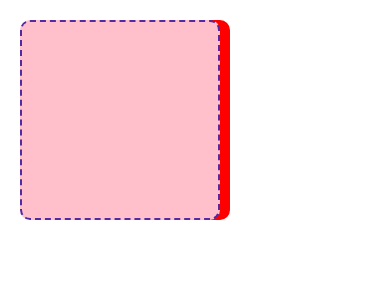
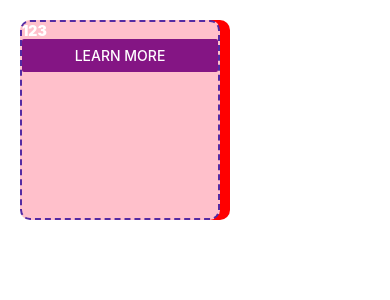
Before and after one commit to Dragonet-D/React-Native-Study, a React Native app: screen / in a window 390 px wide. Shown: the top 300 px of the page. Built offline with nearby package versions, Linux system fonts and the light colour scheme.

Commit message:
learn react native component

```diff
--- a/App.js
+++ b/App.js
@@ -7,7 +7,13 @@
  */
 
 import React, {Component} from 'react';
-import {Platform, StyleSheet, Text, View} from 'react-native';
+import {
+    Platform,
+    StyleSheet,
+    Text,
+    View,
+    Button
+} from 'react-native';
 
 const instructions = Platform.select({
     ios: 'Press Cmd+R to reload,\n' + 'Cmd+D or shake for dev menu',
@@ -18,10 +24,20 @@
 
 type Props = {};
 export default class App extends Component<Props> {
+    onPressLearnMore = () => {
+        alert(123);
+    };
+
     render() {
         return (
             <View style={[style.container, style.other]}>
                 <Text style={style.text}>123</Text>
+                <Button
+                    onPress={this.onPressLearnMore}
+                    title="Learn More"
+                    color="#841584"
+                    accessibilityLabel="Learn more about this purple button"
+                />
             </View>
         );
     }
@@ -48,6 +64,5 @@
     text: {
         color: "#fff",
         fontWeight: "900",
-        display: "none"
     }
 });
```
